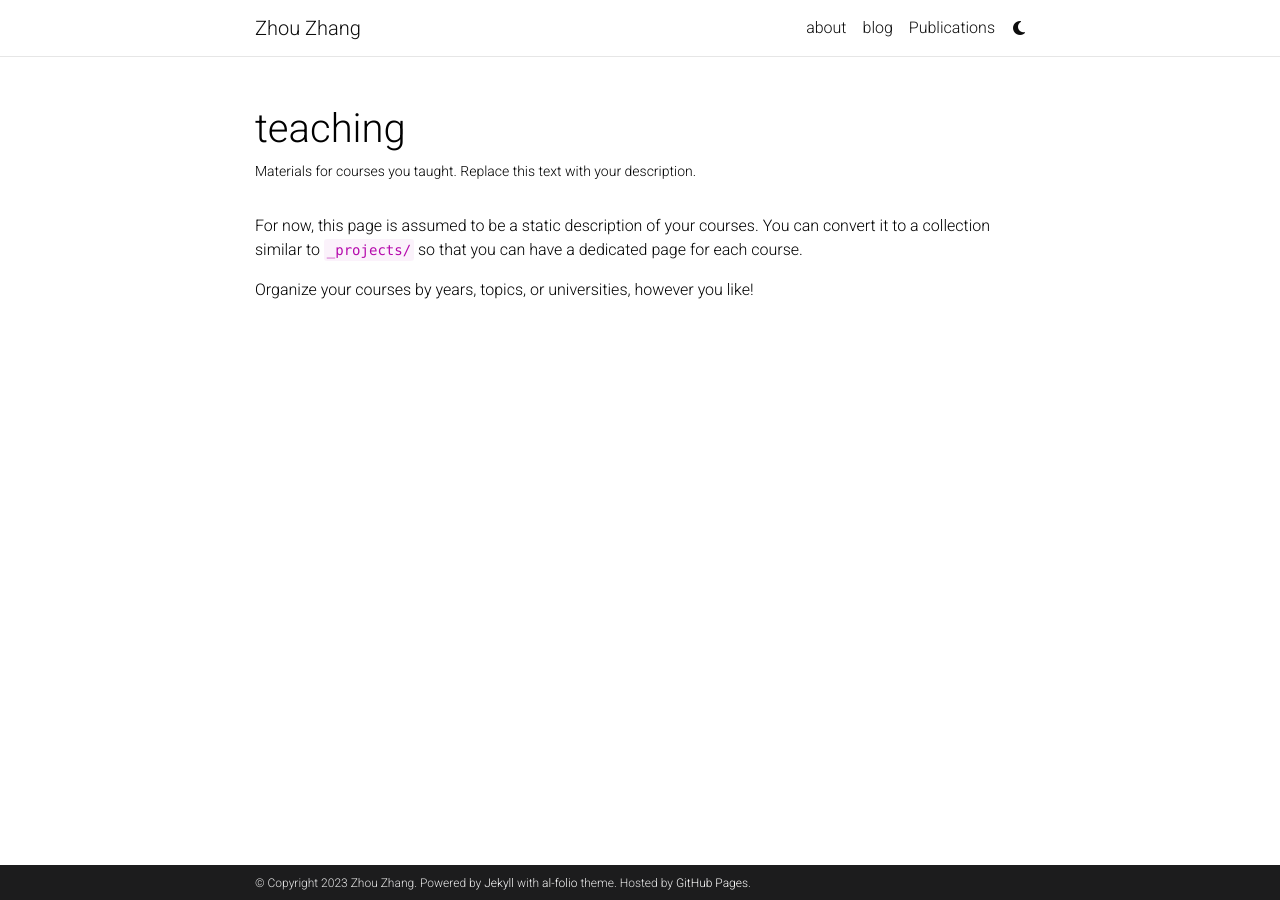
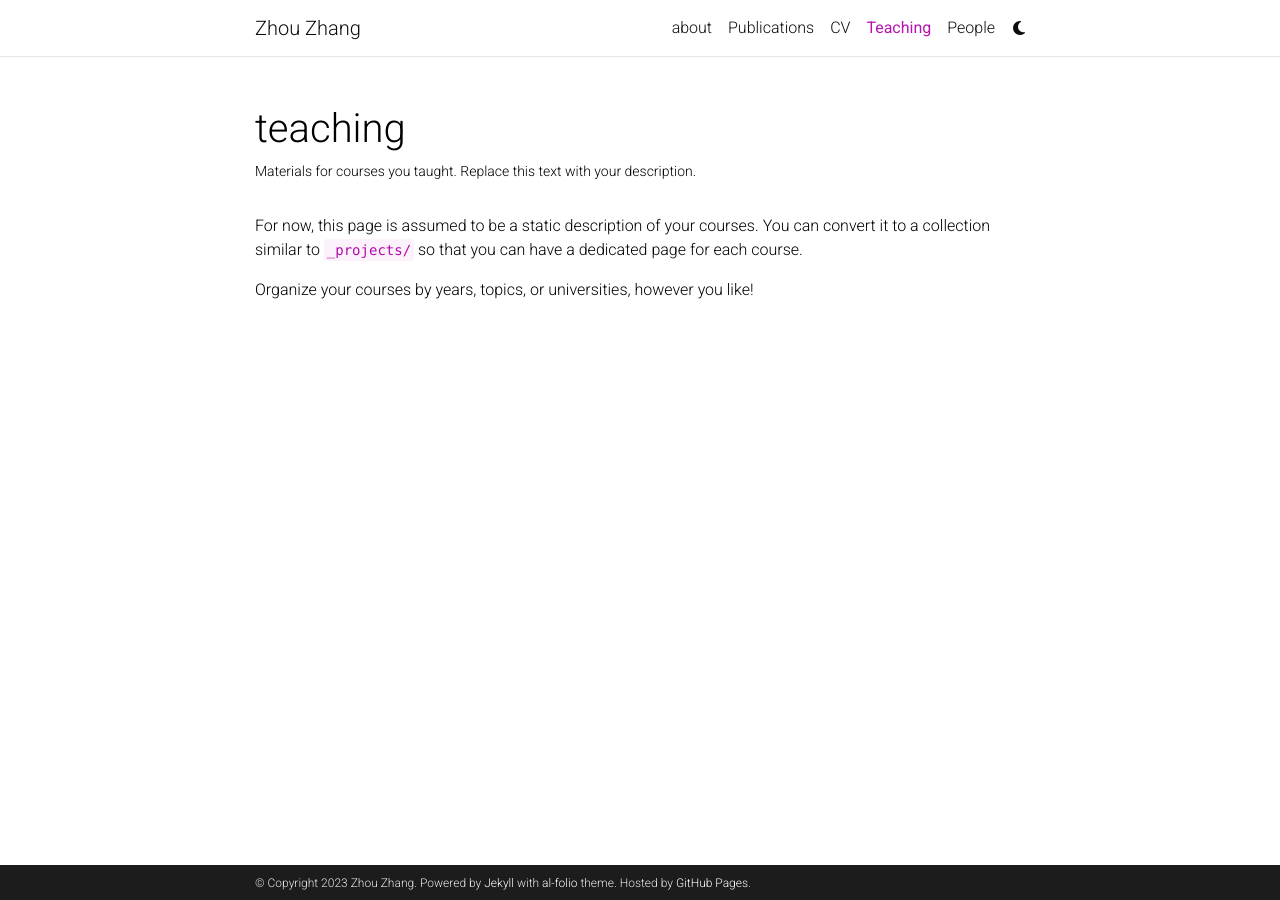
Before and after one commit to fduzz/fduzz.github.io, a Jekyll site: the page built from _pages/teaching.md, in a window 1280 px wide. Built offline with Jekyll 4.4.1, drawn with Linux system fonts in a browser that asks for light colours; full-size pictures stand in for the smaller copies a plugin makes; comment, search, counter and statistics services are not loaded; a style sheet for code colours, icons or effects is not loaded.

Commit message:
Update header.html

```diff
--- a/_includes/header.html
+++ b/_includes/header.html
@@ -61,7 +61,7 @@
                   {%- endif -%}
                 </a>
               </li>
-              {%- endif %}
+              {%- endif %} -->
 
               <!-- Publications -->
               <li class="nav-item {% if page.url contains 'publications' %}active{% endif %}">
@@ -72,49 +72,33 @@
                 </a>
               </li>
 
-              {% if site.publications_nav_title %}
-              <!-- publications -->
-              <li class="nav-item {% if page.url contains 'publications' %}active{% endif %}">
-                <a class="nav-link" href="{{ '/Publications/' | relative_url }}">{{ site.publications_nav_title }}
-                  {%- if page.url contains 'publications' -%}
-                  <span class="sr-only">(current)</span>
-                  {%- endif -%}
-                </a>
-              </li>
-              {%- endif %}
-
-              {% if site.cv_nav_title %}
               <!-- cv -->
               <li class="nav-item {% if page.url contains 'cv' %}active{% endif %}">
-                <a class="nav-link" href="{{ '/cv/' | relative_url }}">{{ site.cv_nav_title }}
+                <a class="nav-link" href="{{ '/cv/' | relative_url }}">CV
                     {%- if page.url contains 'cv' -%}
                     <span class="sr-only">(current)</span>
                     {%- endif -%}
                 </a>
               </li>
-              {%- endif %}
 
-              {% if site.teaching_nav_title %}
               <!-- teaching -->
               <li class="nav-item {% if page.url contains 'teaching' %}active{% endif %}">
-                <a class="nav-link" href="{{ '/Teaching/' | relative_url }}">{{ site.teaching_nav_title }}
+                <a class="nav-link" href="{{ '/teaching/' | relative_url }}">Teaching
                     {%- if page.url contains 'teaching' -%}
                     <span class="sr-only">(current)</span>
                     {%- endif -%}
                 </a>
               </li>
-              {%- endif %}
 
-              {% if site.people_nav_title %}
               <!-- people -->
               <li class="nav-item {% if page.url contains 'people' %}active{% endif %}">
-                <a class="nav-link" href="{{ '/People/' | relative_url }}">{{ site.people_nav_title }}
+                <a class="nav-link" href="{{ '/people/' | relative_url }}">People
                      {%- if page.url contains 'people' -%}
-                  <span class="sr-only">(current)</span>
+                    <span class "sr-only">(current)</span>
                     {%- endif -%}
                 </a>
               </li>
-              {%- endif %}
+
 
               <!-- Other pages
               {%- assign sorted_pages = site.pages | sort: "nav_order" -%}
```
Also changed, not shown: other parts of _includes/header.html (+1 -1 lines). Lines whose indentation alone changed are shown as unchanged.
